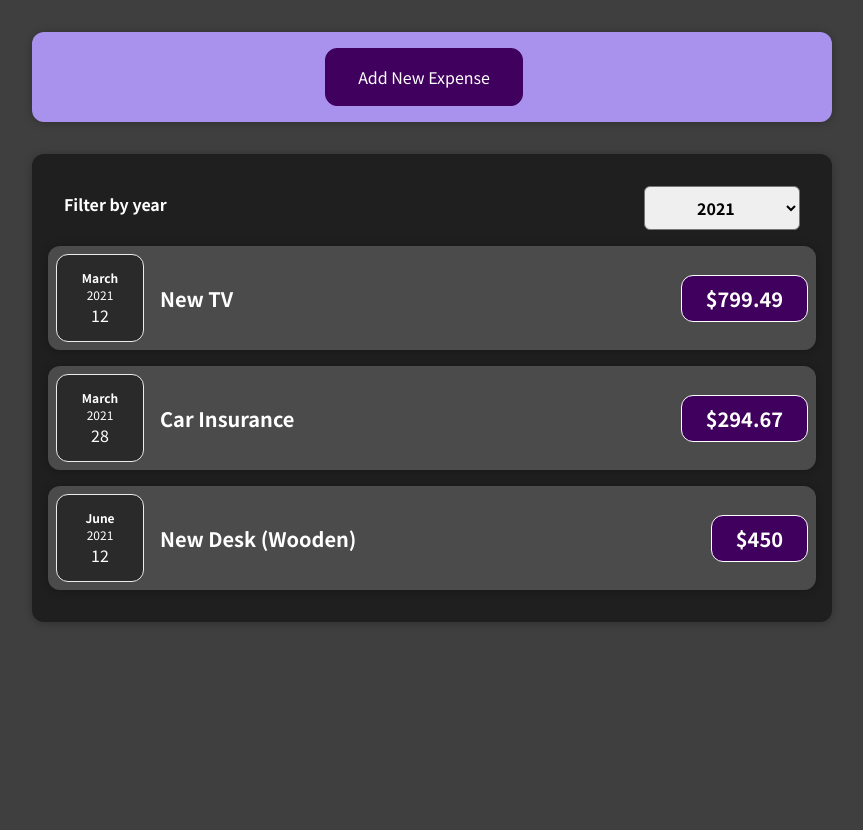
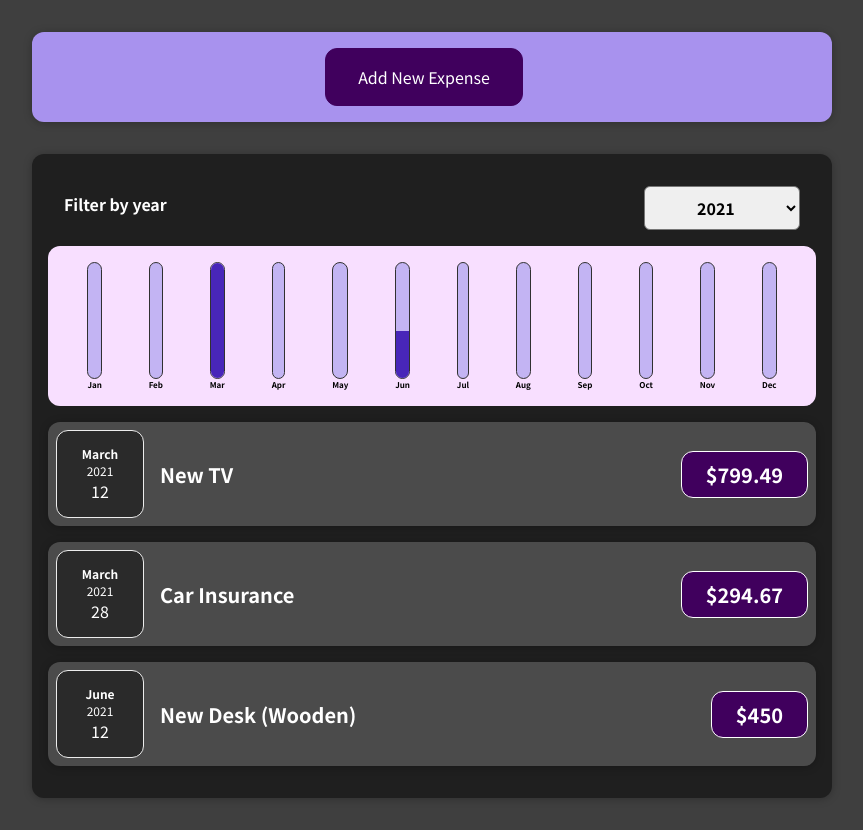
Before and after one commit to ColtonFalkner/ExpenseTracker, a React (Create React App) app in the folder my-app/: page / in a window 1280 px wide. Shown: the whole page, without its empty margins (208-1071 px from the left). Before the commit the page ends 800 px from the top, so only its background shows below. Built offline with nearby package versions, Linux system fonts and the light colour scheme.

Commit message:
chart fully functional

```diff
--- a/my-app/src/components/Chart/Chart.js
+++ b/my-app/src/components/Chart/Chart.js
@@ -1,15 +1,18 @@
-import React, { useState } from 'react'
+import React from 'react'
 import ChartBar from './ChartBar'
 import './Chart.css'
 
 const Chart = (props) => {
+  const dataPointValues = props.dataPoints.map((dataPoint) => dataPoint.value)
+  const totalMaximum = Math.max(...dataPointValues)
+
   return (
     <div className='chart'>
       {props.dataPoints.map((dataPoint) => (
         <ChartBar
           key={dataPoint.label}
           value={dataPoint.value}
-          maxValue={null}
+          maxValue={totalMaximum}
           label={dataPoint.label}
         />
       ))}
--- a/my-app/src/components/Chart/ChartBar.js
+++ b/my-app/src/components/Chart/ChartBar.js
@@ -5,7 +5,7 @@
 const ChartBar = (props) => {
   let barFillHeight = '0%'
 
-  if (props.max > 0) {
+  if (props.maxValue > 0) {
     barFillHeight = Math.round((props.value / props.maxValue) * 100) + '%'
   }
 
--- a/my-app/src/components/Expenses/Expenses.js
+++ b/my-app/src/components/Expenses/Expenses.js
@@ -3,6 +3,7 @@
 import Card from '../UI/Card'
 import ExpensesFilter from './ExpensesFilter'
 import ExpensesList from './ExpensesList'
+import ExpensesChart from './ExpensesChart'
 import './Expenses.css'
 
 const Expenses = (props) => {
@@ -23,6 +24,7 @@
           selected={filteredYear}
           onChangeFilter={filterChangeHandler}
         />
+        <ExpensesChart expenses={filteredExpenses} />
         <ExpensesList items={filteredExpenses} />
       </Card>
     </div>
--- /dev/null
+++ b/my-app/src/components/Expenses/ExpensesChart.js
@@ -0,0 +1,28 @@
+import React from 'react'
+import Chart from '../Chart/Chart'
+
+const ExpensesChart = (props) => {
+  const chartDataPoints = [
+    { label: 'Jan', value: 0 },
+    { label: 'Feb', value: 0 },
+    { label: 'Mar', value: 0 },
+    { label: 'Apr', value: 0 },
+    { label: 'May', value: 0 },
+    { label: 'Jun', value: 0 },
+    { label: 'Jul', value: 0 },
+    { label: 'Aug', value: 0 },
+    { label: 'Sep', value: 0 },
+    { label: 'Oct', value: 0 },
+    { label: 'Nov', value: 0 },
+    { label: 'Dec', value: 0 },
+  ]
+
+  for (const expense of props.expenses) {
+    const expenseMonth = expense.date.getMonth()
+    chartDataPoints[expenseMonth].value += expense.amount
+  }
+
+  return <Chart dataPoints={chartDataPoints} />
+}
+
+export default ExpensesChart
```
